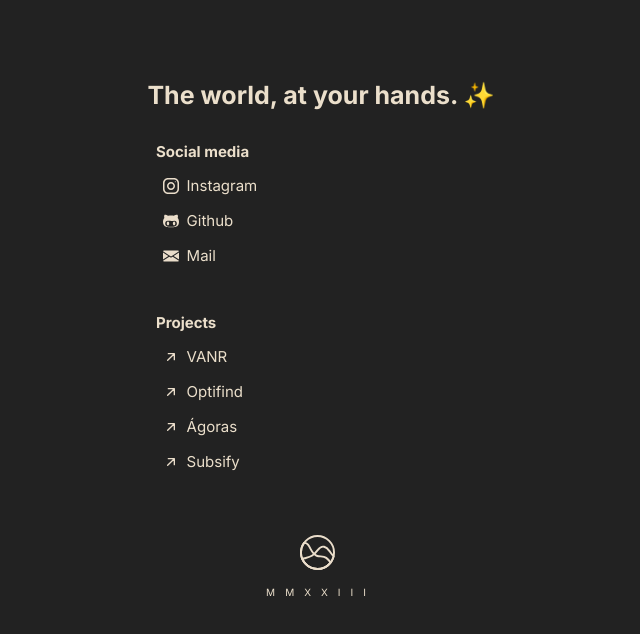
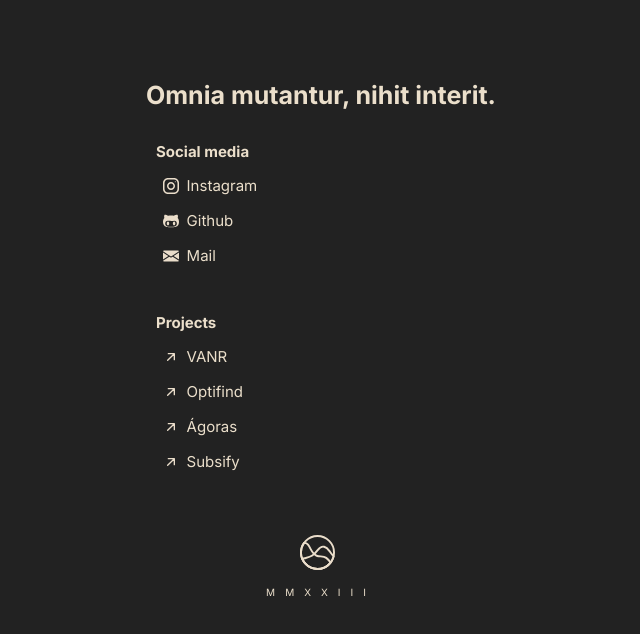
Before and after one commit to defcxz/web, a Next.js app: page / in a window 1280 px wide. Shown: the top 634 px of the page, without its empty margins (319-959 px from the left). Built offline with nearby package versions, Linux system fonts and the light colour scheme.

Commit message:
Final tweaks for merging

```diff
--- a/app/content.json
+++ b/app/content.json
@@ -1,6 +1,6 @@
 {
     "nombre": "Mario G.",
-    "descripcion": "The world, at your hands. ✨",
+    "descripcion": "Omnia mutantur, nihit interit.",
     "bio": "Programmer, Web Developer and Computer Science Engineering Aspirant.",
     "socialmedia": [
         {
@@ -27,7 +27,7 @@
             "id": 1,
             "name": "VANR",
             "year": "2021",
-            "description": "Un lugar para compartir enseñanzas e historias.",
+            "description": "Un lugar para dar a conocer historias, relatos y enseñanzas de vida para compartirlas a personas de todo el mundo.",
             "image": "https://64.media.tumblr.com/bc9b22e288da895983350ef9f1112d76/1b075437fce1e4e4-18/s2048x3072_c18519,15093,82639,87222/455e5ae546520cfd2f62d1834742de46e3760684.jpg",
             "url": "https://vanr-cl.tumblr.com",
             "tags": [
--- a/app/page.tsx
+++ b/app/page.tsx
@@ -12,7 +12,7 @@
         {content.descripcion}
       </h1>
       <div className={styles.grouplist}>
-        <p className={`${styles.subtitle}`}>
+        <p className={`${styles.subtitle}` }>
           Social media
         </p>
         <div className={styles.list}>
--- a/app/projects/projects.module.css
+++ b/app/projects/projects.module.css
@@ -1,3 +1,4 @@
+
 .fade {
    opacity: 0;
    animation-name: fade-in;
--- a/app/styles/page.module.css
+++ b/app/styles/page.module.css
@@ -1,3 +1,16 @@
+.delay-1 {
+  animation-delay: 0.5s;
+}
+
+.delay-2 {
+  animation-delay: 1s;
+}
+
+.delay-3 {
+  animation-delay: 1.5s;
+}
+
+
 .fade {
   opacity: 0;
   animation-name: fade-in;
@@ -132,7 +145,7 @@
 .title {
   font-size: 25px;
   font-weight: bold;
-  width: 350px;
+  max-width: 30rem;
   text-align: center;
   margin-right: auto;
   margin-left: auto;
--- a/package.json
+++ b/package.json
@@ -14,6 +14,7 @@
     "@types/react": "18.0.26",
     "@types/react-dom": "18.0.9",
     "@vercel/analytics": "^0.1.6",
+    "animate.css": "^4.1.1",
     "axios": "^1.2.1",
     "date-fns": "^2.30.0",
     "eslint": "8.29.0",
```
Also changed, not shown: 2 other files (tests, documents, lock files or other folders).
